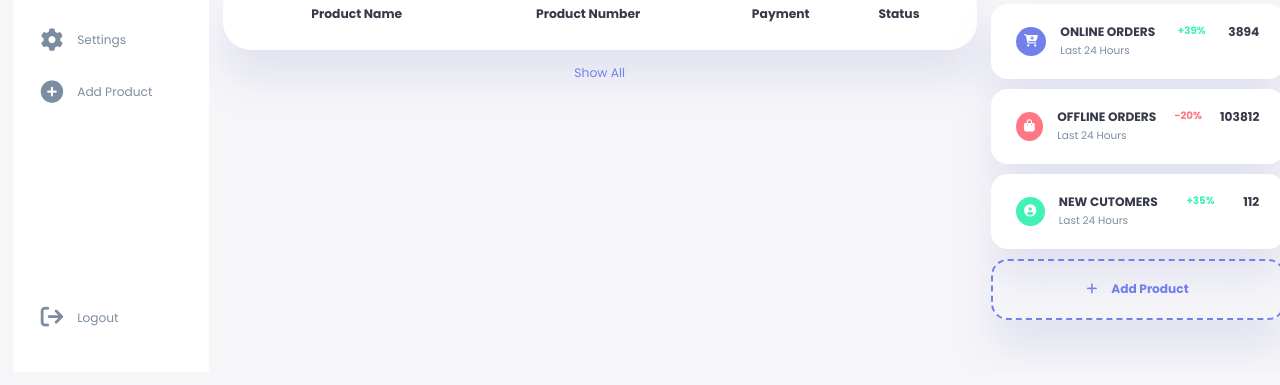
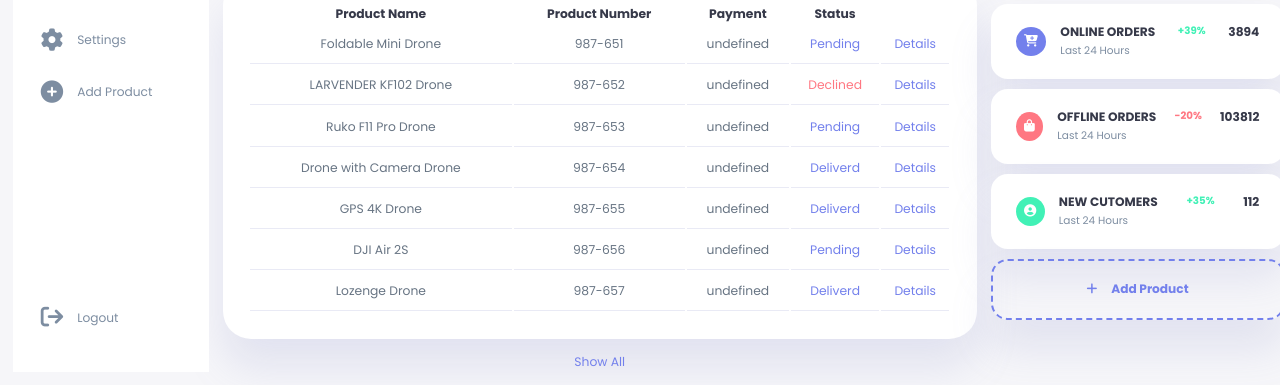
Before and after one commit to Aya-Junidy/Responsive-Admin-Dashboard, a plain HTML site: page index.html in a window 1280 px wide. Shown: the part 438-823 px from the top of the page. Drawn offline with Linux system fonts and the light colour scheme.

Commit message:
add the list in js

```diff
--- a/index.js
+++ b/index.js
@@ -32,7 +32,7 @@ themeToggler.addEventListener('click',()=>{
 
 // fill orders in table
 Orders.forEach(order => {
-    const tr=document.cureateElement('tr');
+    const tr=document.createElement('tr');
     const trContent=`
                         <td>${order.productName}</td>
                         <td>${order.productNumber}</td>
```
Also changed, not shown: index.html (+1 -0 lines).
